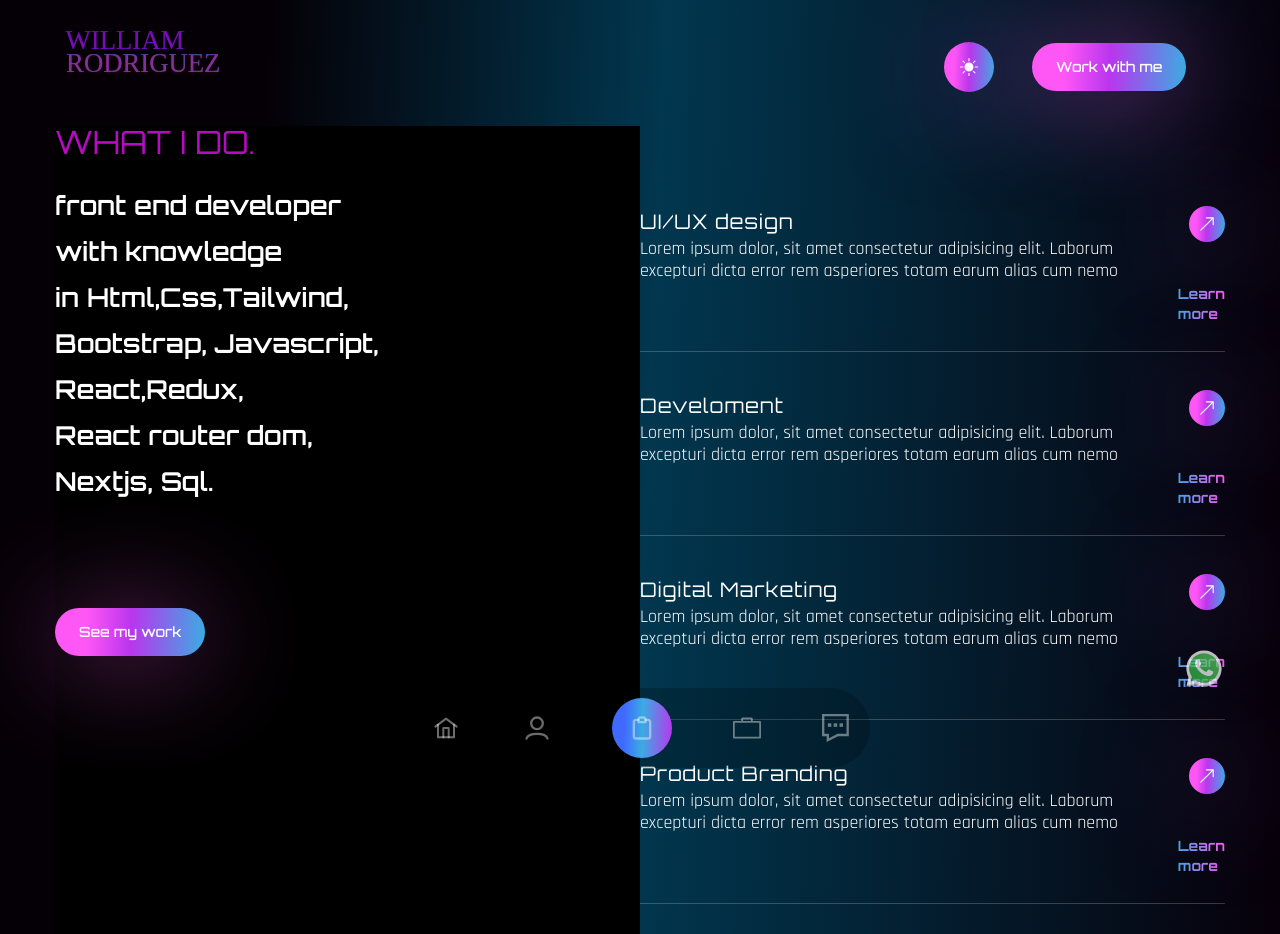
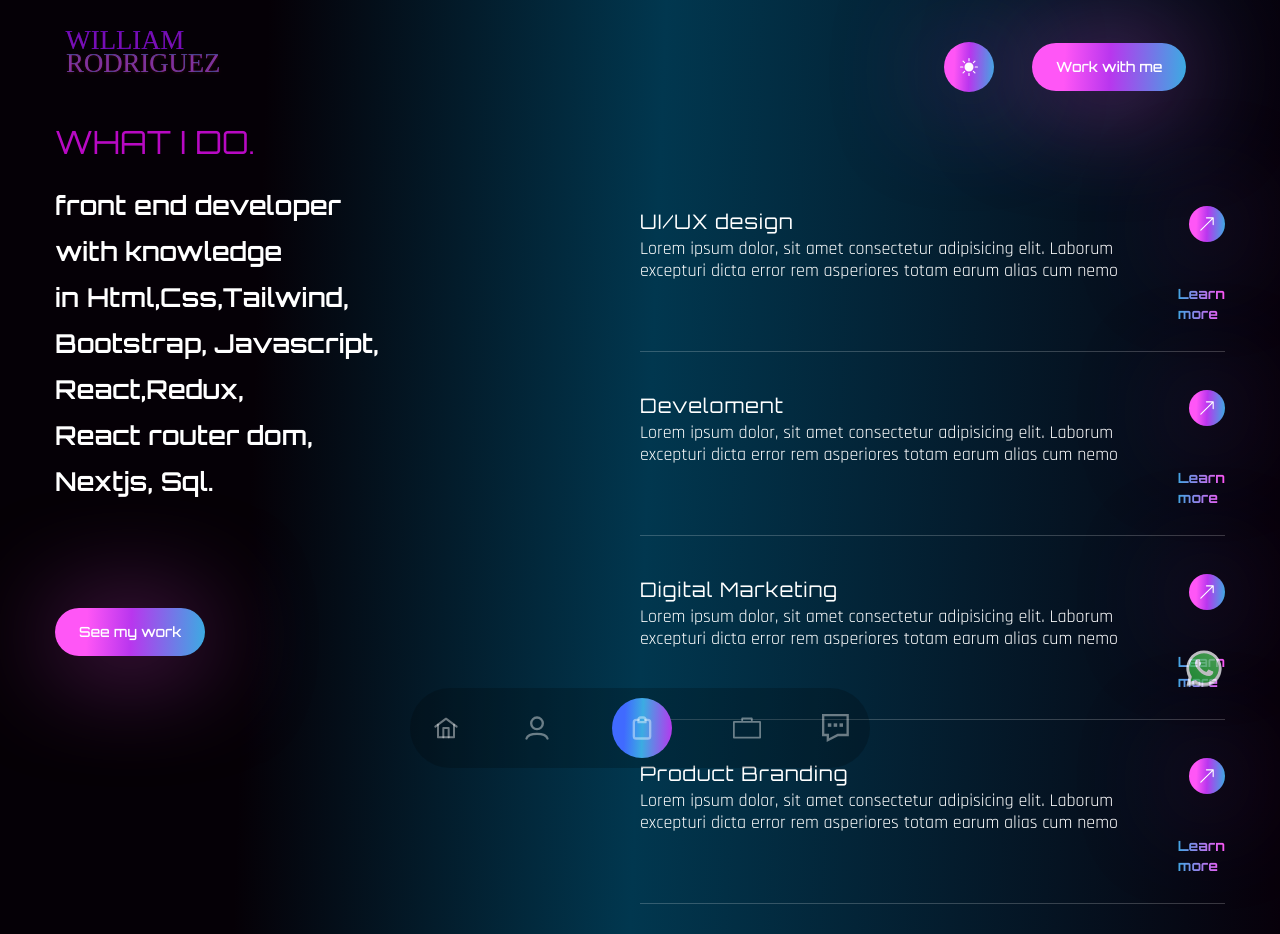
Before and after one commit to WILLIAMJRR/portafolio, a React (Vite) app: page /services in a window 1280 px wide. Built offline with nearby package versions, Linux system fonts and the light colour scheme; a web font is replaced by a local one.

Commit message:
portafolio con rutas

```diff
--- a/src/page/Services.jsx
+++ b/src/page/Services.jsx
@@ -17,7 +17,7 @@ const Services = () => {
             initial="hidden"
             whileInView={'show'}
             viewport={{ once: false, amount: 0.3 }}
-            className="flex-1 lg:lg:bg-bottom bg-no-repeat h-auto  bg-black lg:mb-0"
+            className="flex-1 lg:lg:bg-bottom bg-no-repeat h-auto  lg:mb-0"
           >
             <div className=" max-w-[455px]  flex flex-col ">
               <h2 className="h2 text-accent mb-6">
```
